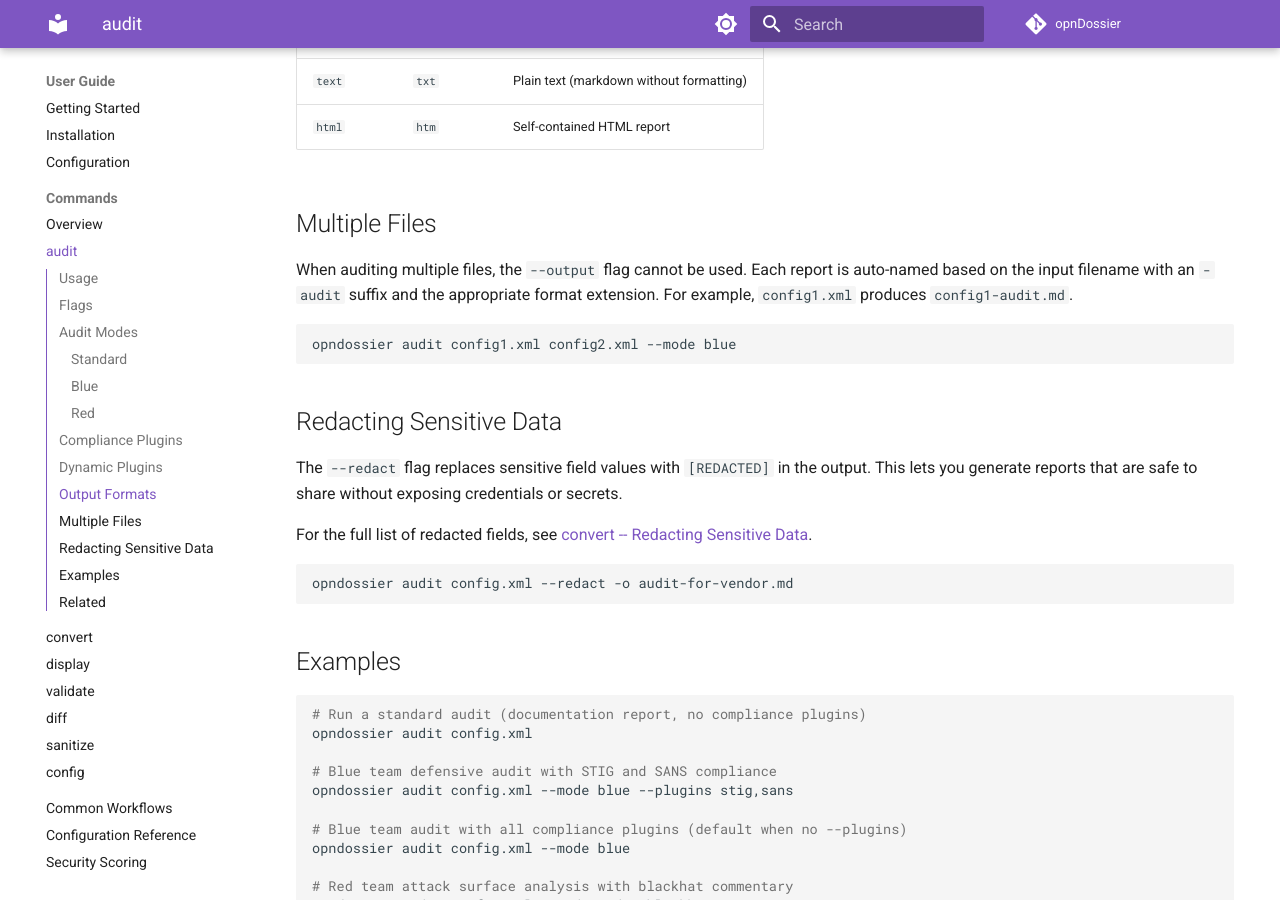
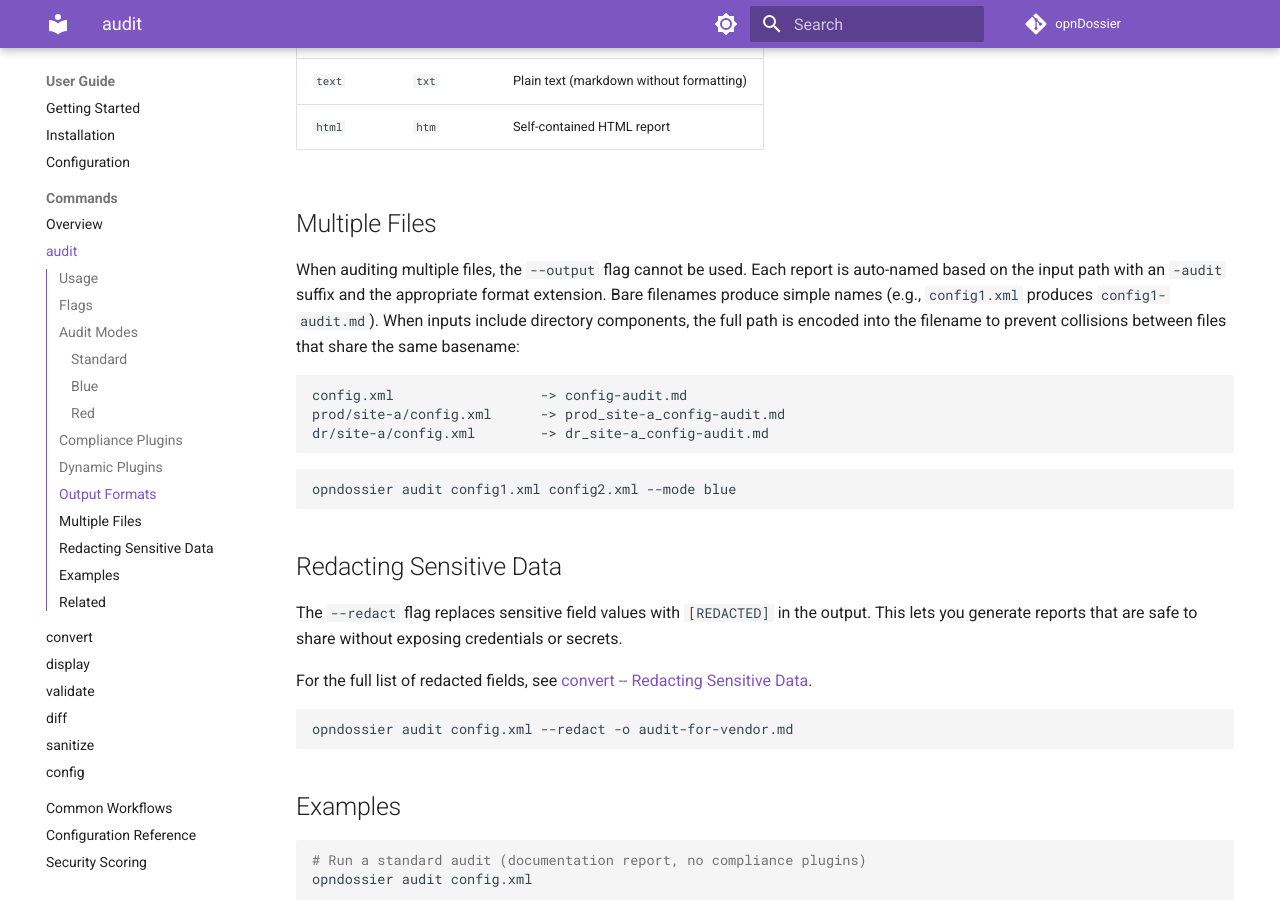
Before and after one commit to EvilBit-Labs/opnDossier, an MkDocs documentation site: the page built from docs/user-guide/commands/audit.md, in a window 1280 px wide and 900 px high, scrolled down 3105 px. Built offline with MkDocs 1.6.1 and Material for MkDocs 9.7.7, drawn with Linux system fonts in a browser that asks for light colours; comment, search, counter and statistics services are not loaded; the version menu is left out.

Commit message:
docs(audit): enhance multiple files output naming to prevent collisions
Signed-off-by: UncleSp1d3r <unclesp1d3r@evilbitlabs.io>

````diff
--- a/docs/user-guide/commands/audit.md
+++ b/docs/user-guide/commands/audit.md
@@ -93,7 +93,13 @@ See the [Plugin Development Guide](../../dev-guide/plugin-development.md) for de
 
 ## Multiple Files
 
-When auditing multiple files, the `--output` flag cannot be used. Each report is auto-named based on the input filename with an `-audit` suffix and the appropriate format extension. For example, `config1.xml` produces `config1-audit.md`.
+When auditing multiple files, the `--output` flag cannot be used. Each report is auto-named based on the input path with an `-audit` suffix and the appropriate format extension. Bare filenames produce simple names (e.g., `config1.xml` produces `config1-audit.md`). When inputs include directory components, the full path is encoded into the filename to prevent collisions between files that share the same basename:
+
+```text
+config.xml                  -> config-audit.md
+prod/site-a/config.xml      -> prod_site-a_config-audit.md
+dr/site-a/config.xml        -> dr_site-a_config-audit.md
+```
 
 ```bash
 opndossier audit config1.xml config2.xml --mode blue
````
